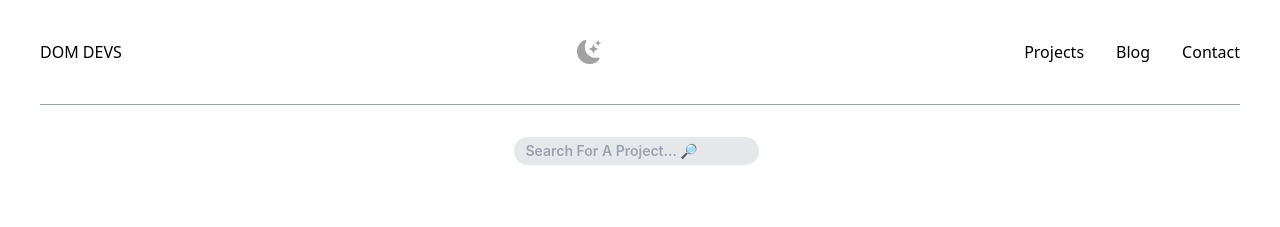
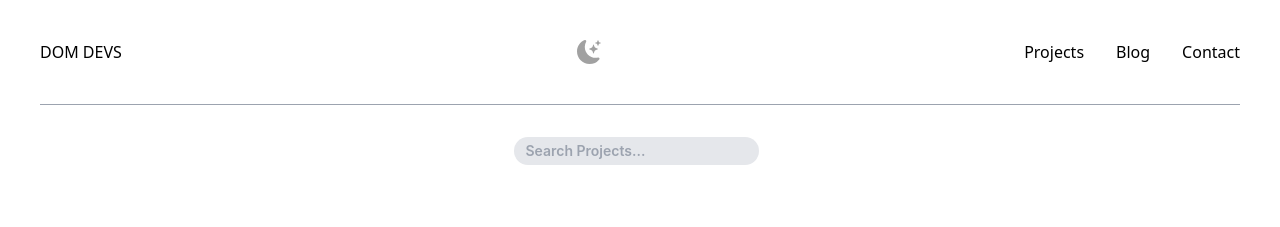
Before and after one commit to DomDevs2000/React-NextJS-Personal-Website, a Next.js app: page /projects in a window 1280 px wide. Shown: the top 227 px of the page. Built offline with nearby package versions, Linux system fonts and the light colour scheme.

Commit message:
updated searchbar placeholder text

```diff
--- a/pages/blog/index.tsx
+++ b/pages/blog/index.tsx
@@ -58,7 +58,7 @@ const BlogPage: FC<BlogPageProp> = ({ posts }) => {
                 <input
                     className="inline-block dark:bg-gray-200 dark:text-black bg-gray-200 rounded-full m-5 px-3 py-1 text-sm font-semibold  mr-2 mb-2"
                     type="text"
-                    placeholder="Search For A Post... &#128270;"
+                    placeholder="Search Blog Posts..."
                     onChange={(e) => {
                         setSearchTerm(e.target.value);
                     }}
--- a/pages/projects/index.tsx
+++ b/pages/projects/index.tsx
@@ -55,7 +55,7 @@ const ProjectsPage: FC<ProjectsPageProp> = ({ projects }) => {
                 <input
                     className="inline-block bg-gray-200 rounded-full m-5 px-3 py-1 text-sm font-semibold text-gray-700 mr-2 mb-2"
                     type="text"
-                    placeholder="Search For A Project... &#128270;"
+                    placeholder="Search Projects..."
                     onChange={(e) => {
                         setSearchTerm(e.target.value);
                     }}
```
